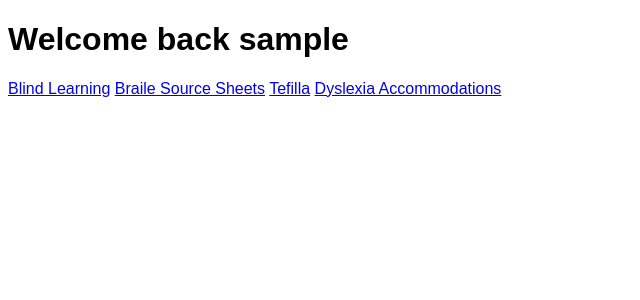
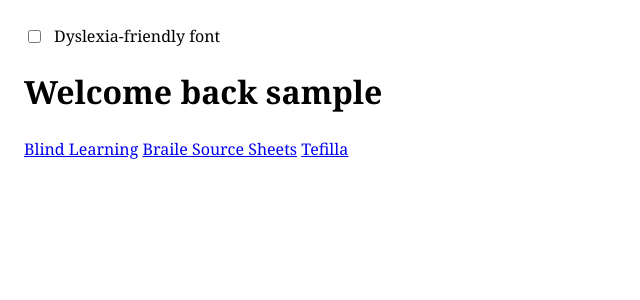
Before and after one commit to pknapp-kyhs/KoHack26-Frisch2, a Flask app: page /dashboard/ in a window 1280 px wide. Shown: the top 300 px of the page, without its empty margins (0-640 px from the left). Run offline with Flask 3, Linux system fonts and the light colour scheme; the visitor is signed in with stand-in values (Sample User, id 1).

Commit message:
dyslexia font implementation

```diff
--- a/app.py
+++ b/app.py
@@ -6,7 +6,7 @@ Provides routes for sign-in, registration, and a protected dashboard.
 from flask import Flask, render_template, url_for, redirect, request, session
 import PyPDF2
 
-# Braille map for English and Hebrew
+# Map supported English/Hebrew characters into Braille symbols for the converter page.
 braille_map = {
     # English
     'a': '⠁', 'b': '⠃', 'c': '⠉', 'd': '⠙', 'e': '⠑', 'f': '⠋', 'g': '⠛', 'h': '⠓',
@@ -23,10 +23,11 @@ braille_map = {
 }
 
 app = Flask(__name__)
-# Secret key for session management (should be changed in production)
+# Secret key used by Flask sessions. This is fine for a demo, but it should come
+# from a secure environment variable in production.
 app.secret_key = "RatherSecretStringHackersPleaseDon'tStealMeI'mTooCoolToStealTrustMe"
 
-# List to store user objects
+# In-memory user storage for this prototype app.
 users = []
 
 class User:
@@ -39,10 +40,11 @@ class User:
 
 
 def adduser(name, passwd):
+    """Create a user object and add it to the in-memory user list."""
     user  = User(name, passwd)
     users.append(user)
 
-# Create a default user for testing
+# Seed a default user so sign-in works immediately in development.
 adduser("Charles", "Charles")
 
 def validate(user, usn, pw):
@@ -57,6 +59,7 @@ def validate(user, usn, pw):
     Returns:
         bool: True if credentials match, False otherwise.
     """
+    # Credentials are valid only when both username and password match.
     if user.username == usn and user.password == pw:
         return True
     else:
@@ -72,6 +75,7 @@ def find_user(name):
     Returns:
         int or None: The index of the user if found, None otherwise.
     """
+    # Walk the user list and return the matching index so other code can reuse it.
     for i in range(len(users)):
         if users[i].username==name:
             return i
@@ -85,6 +89,7 @@ def index():
     Returns:
         str: Rendered HTML template for the index page.
     """
+    # The landing page is static, so both GET and POST render the same template.
     return render_template("index.html")
 
 @app.route("/signin/", methods=["GET","POST"])
@@ -96,21 +101,27 @@ def signin():
         str: Rendered signin template or redirect response.
     """
     if request.method == "POST":
+        # Read the submitted credentials from the sign-in form.
         usn = request.form["username"]
         passw = request.form["password"]
 
+        # Look up the matching user once, then branch based on the result.
         user_index = find_user(usn)
 
         if user_index is not None and validate(users[user_index], usn, passw):
+            # Store the logged-in username in the session so protected pages can use it.
             session["username"] = usn
             return redirect(url_for("dashboard"))
 
         elif user_index is not None:
+            # Username exists, but the password did not match.
             return "Invalid credentials!"
 
         else:
+            # Unknown users are sent to registration.
             return redirect(url_for("signup"))
 
+    # GET requests simply show the login form.
     return render_template("signin.html")
 
 @app.route("/dashboard/")
@@ -122,9 +133,11 @@ def dashboard():
         str: Rendered dashboard template or redirect response.
     """
     if "username" in session:
+        # Pull the username from the session so the template can greet the user.
         username = session.get("username")
         return render_template("dashboard.html", username = username)
     else:
+        # Require sign-in before showing the dashboard.
         return redirect(url_for('signin'))
 
 @app.route("/signup/", methods=["GET","POST"])
@@ -136,23 +149,30 @@ def signup():
         str: Rendered signup template or redirect response.
     """
     if request.method == "POST":
+        # Capture the new account details from the registration form.
         username = request.form["username"]
         password = request.form["password"]
+        # If the username already exists, send the user back to the home page.
         if find_user(username) is not None:
             return redirect(url_for('index'))
+        # Otherwise create the account and continue to the dashboard flow.
         adduser(username, password)
         return redirect(url_for('dashboard', username=username))
+    # GET requests show the sign-up form.
     return render_template("signup.html")
 @app.route("/braille/", methods=["GET","POST"])
 def braille():
     """Handle braille route."""
+    # This page currently displays static braille-learning resources.
     return render_template("braille.html")
 
 @app.route("/texts/", methods=["GET","POST"])
 def texts():
     """Handle texts route."""
+    # Start with no Braille output until the user submits text or a file.
     braille = None
     if request.method == "POST":
+        # Collect text from either the textarea or an uploaded file.
         text = ""
         if 'text' in request.form:
             text = request.form['text']
@@ -161,23 +181,24 @@ def texts():
             if file.filename != '':
                 filename = file.filename.lower()
                 if filename.endswith('.txt'):
+                    # Plain text files can be decoded directly.
                     text = file.read().decode('utf-8')
                 elif filename.endswith('.pdf'):
+                    # PDF files are read page by page and concatenated into one string.
                     pdf_reader = PyPDF2.PdfReader(file)
                     for page in pdf_reader.pages:
                         text += page.extract_text()
         if text:
+            # Convert each character to Braille when available; leave unknown characters unchanged.
             braille = "".join(braille_map.get(char.lower(), char) for char in text)
+    # Render the page with either converted output or an empty result area.
     return render_template("texts.html", braille=braille)
 
 @app.route("/tefilla/", methods=["GET","POST"])
 def tefilla():
     """Handle tefilla route."""
+    # This route currently serves a placeholder prayer resource page.
     return render_template("tefilla.html")
 
-@app.route("/dyslexia/", methods=["GET","POST"])
-def dyslexia():
-    """Handle dyslexia route."""
-    return render_template("dyslexia.html")
-# Run the Flask application on all interfaces at port 5050
+# Run the development server on port 5050 and expose it to the local network.
 app.run(host="0.0.0.0",port=5050)
--- a/templates/base.html
+++ b/templates/base.html
@@ -1,4 +1,4 @@
-<!-- Base Jinja Template -->
+<!-- Shared base template used by every page in the site. -->
 <!DOCTYPE html>
 <html lang="en">
 <head>
@@ -6,13 +6,88 @@
     <meta name="viewport" content="width=device-width, initial-scale=1.0">
     <title>{% block title %}{% endblock %}</title>
     <style>
+        @font-face {
+            font-family: "OpenDyslexic";
+            src: url("{{ url_for('static', filename='fonts/opendyslexic/OpenDyslexic-Regular.otf') }}") format("opentype");
+            font-style: normal;
+            font-weight: 400;
+        }
+
+        @font-face {
+            font-family: "OpenDyslexic";
+            src: url("{{ url_for('static', filename='fonts/opendyslexic/OpenDyslexic-Bold.otf') }}") format("opentype");
+            font-style: normal;
+            font-weight: 700;
+        }
+
+        @font-face {
+            font-family: "OpenDyslexic";
+            src: url("{{ url_for('static', filename='fonts/opendyslexic/OpenDyslexic-Italic.otf') }}") format("opentype");
+            font-style: italic;
+            font-weight: 400;
+        }
+
+        @font-face {
+            font-family: "OpenDyslexic";
+            src: url("{{ url_for('static', filename='fonts/opendyslexic/OpenDyslexic-BoldItalic.otf') }}") format("opentype");
+            font-style: italic;
+            font-weight: 700;
+        }
+
+        * {
+            box-sizing: border-box;
+        }
+
         body {
-            font-family: sans-serif;
+            margin: 24px;
+            font-family: Georgia, "Times New Roman", serif;
+            line-height: 1.5;
+        }
+
+        .toggle {
+            display: inline-flex;
+            align-items: center;
+            gap: 10px;
+            margin-bottom: 20px;
+            cursor: pointer;
+        }
+
+        h1, h2 {
+            margin-top: 0;
+        }
+
+        .dyslexia-friendly {
+            font-family: "OpenDyslexic", Verdana, Arial, Helvetica, sans-serif;
+            font-size: 1.08rem;
+            line-height: 1.8;
+            letter-spacing: 0.03em;
+            word-spacing: 0.12em;
         }
     </style>
 </head>
 <body>
+    <label class="toggle" for="dyslexia-toggle">
+        <input type="checkbox" id="dyslexia-toggle">
+        <span>Dyslexia-friendly font</span>
+    </label>
+
     {% block content %}
     {% endblock %}
+
+    <script>
+        const dyslexiaToggle = document.getElementById('dyslexia-toggle');
+        const storedMode = localStorage.getItem('dyslexia-friendly-mode') === 'true';
+
+        function setDyslexiaMode(isEnabled) {
+            document.body.classList.toggle('dyslexia-friendly', isEnabled);
+            dyslexiaToggle.checked = isEnabled;
+            localStorage.setItem('dyslexia-friendly-mode', String(isEnabled));
+        }
+
+        setDyslexiaMode(storedMode);
+        dyslexiaToggle.addEventListener('change', function () {
+            setDyslexiaMode(dyslexiaToggle.checked);
+        });
+    </script>
 </body>
 </html>
--- a/templates/braille.html
+++ b/templates/braille.html
@@ -1,11 +1,14 @@
 {% extends 'base.html' %}
 
 {% block title %}
+    {# Browser tab title for the braille resource page. #}
     Blind Learning - Braille
 {% endblock %}
 
 {% block content %}
+    <!-- Simple placeholder content until braille learning materials are added. -->
     <h1>Blind Learning - Braille Resources</h1>
     <p>Braille learning resources and materials will be displayed here.</p>
+    <!-- Return link back to the main dashboard. -->
     <a href="{{ url_for('dashboard') }}">Back to Dashboard</a>
 {% endblock %}
--- a/templates/dashboard.html
+++ b/templates/dashboard.html
@@ -1,14 +1,16 @@
 {% extends 'base.html' %}
 
 {% block title %}
+    {# Browser tab title for the authenticated dashboard. #}
     User Dashboard
 {% endblock %}
 
 {% block content %}
+    <!-- Personalized greeting using the username stored in the session. -->
     <h1>Welcome back {{username}}</h1>
 
+    <!-- Main navigation links for the accessibility tools in this app. -->
     <a href="{{url_for('braille')}}">Blind Learning</a>
     <a href="{{url_for('texts')}}">Braile Source Sheets</a>
     <a href="{{url_for('tefilla')}}">Tefilla</a>
-    <a href="{{url_for('dyslexia')}}">Dyslexia Accommodations</a>
 {% endblock %}
```
Also changed, not shown: templates/dyslexia.html (deleted, +0 -11 lines), static/fonts/opendyslexic/OpenDyslexic-Bold.otf (added), static/fonts/opendyslexic/OpenDyslexic-BoldItalic.otf (added), static/fonts/opendyslexic/OpenDyslexic-Italic.otf (added), static/fonts/opendyslexic/OpenDyslexic-Regular.otf (added).
